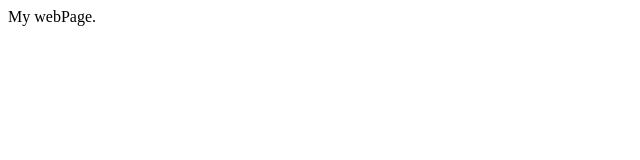
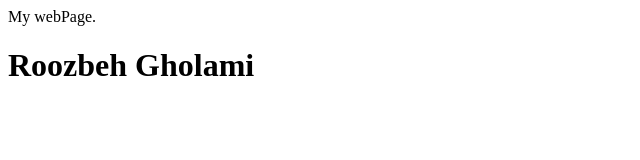
Before and after one commit to roozbeh-gholami70/simplilearnGitCourse, a plain HTML site: page index.html in a window 1280 px wide. Shown: the whole page, without its empty margins (0-640 px from the left). Drawn offline with Linux system fonts and the light colour scheme.

Commit message:
Added a h1 tagged to body

```diff
--- a/index.html
+++ b/index.html
@@ -3,6 +3,6 @@
         My webPage.
     </head>
     <body>
-
+        <h1> Roozbeh Gholami </h1>
     </body>
 </html>
```
